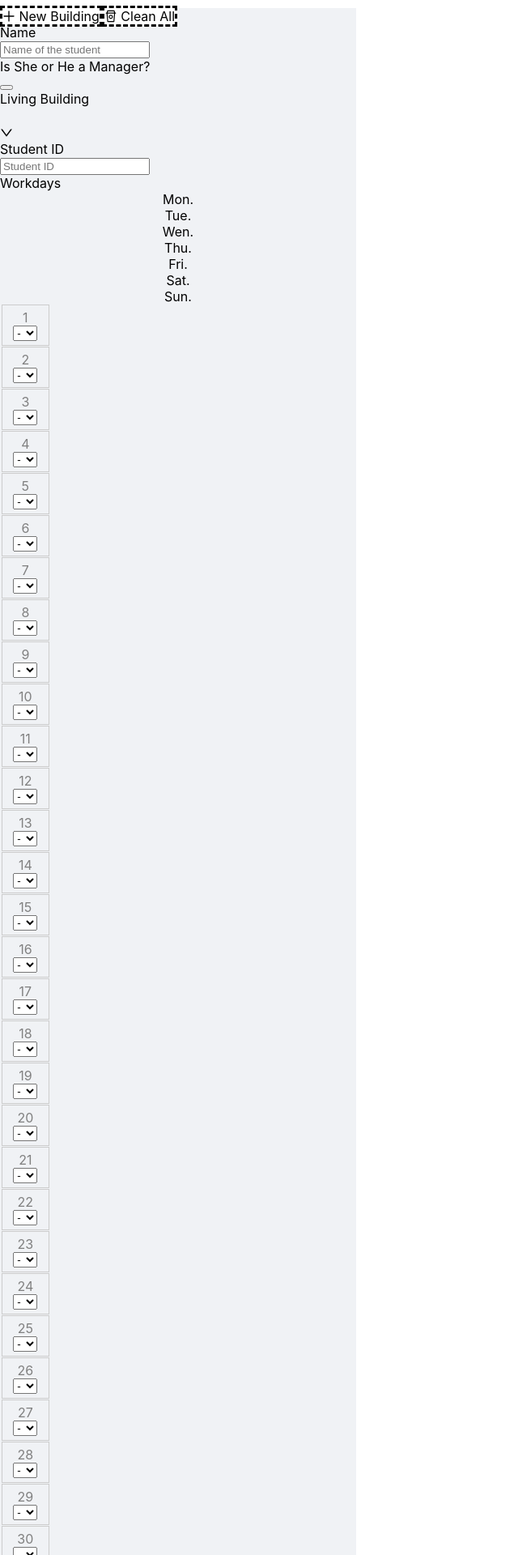
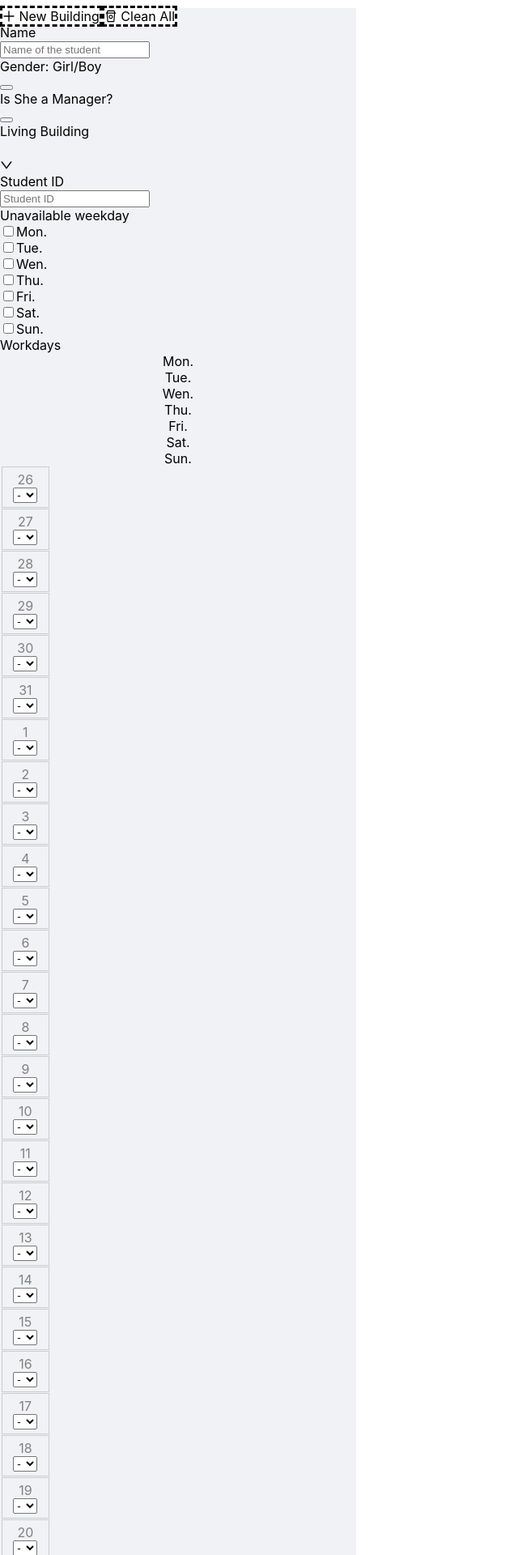
Before and after one commit to AmagiDDmxh/caicai-schedule, a React (Create React App) app: page / in a window 1280 px wide. Shown: the top 1920 px of the page at 81% size, without its empty margins (0-640 px from the left). Built offline with nearby package versions, Linux system fonts and the light colour scheme.

Commit message:
Add Fields and adjust weekday

```diff
--- a/src/AddStudentForm.tsx
+++ b/src/AddStudentForm.tsx
@@ -24,7 +24,7 @@ import { v4 as uuid } from "uuid";
 
 import { Student } from "./models";
 import "./AddStudentForm.css";
-import { generateMonth } from "./utils";
+import { MONTH } from "./utils";
 import Datepicker, { DateSelect } from "./components/Datepicker";
 
 const capitalize = (str: string) => str[0].toUpperCase() + str.slice(1);
@@ -59,11 +59,12 @@ const AddStudentForm: React.FC<FormProps> = ({
   isEdit,
   buildings,
 }) => {
-  const months = useMemo(() => generateMonth(), []);
+  const [genderValue, setGenderValue] = useState("She");
+  const [unavailables, setUnavailables] = useState<number[]>([]);
   const [form] = Form.useForm<Student>();
 
   const [selectedWorkdays, setSelectedWorkdays] = useState<DateSelect[]>(
-    months.map((day) => ({ day }))
+    MONTH.map((day) => ({ day }))
   );
 
   useEffect(() => {
@@ -77,6 +78,8 @@ const AddStudentForm: React.FC<FormProps> = ({
   }, [student, isEdit, form]);
 
   const handleAdd = async () => {
+    console.log(form.getFieldsValue());
+
     const validate = await form.validateFields();
     if (!validate) return;
 
@@ -108,7 +111,7 @@ const AddStudentForm: React.FC<FormProps> = ({
 
   const onResetForm = () => {
     form.resetFields();
-    setSelectedWorkdays(months.map((day) => ({ day })));
+    setSelectedWorkdays(MONTH.map((day) => ({ day })));
   };
 
   return (
@@ -126,13 +129,28 @@ const AddStudentForm: React.FC<FormProps> = ({
         <Input placeholder="Name of the student" />
       </Form.Item>
 
+      <Row gutter={100}>
+        <Col>
+          <Form.Item
+            name="gender"
+            valuePropName="checked"
+            label="Gender: Girl/Boy"
+          >
+            <Switch
+              onChange={(checked) => setGenderValue(checked ? "He" : "She")}
+            />
+          </Form.Item>
+        </Col>
+        <Col>
           <Form.Item
             name="isManager"
             valuePropName="checked"
-        label="Is She or He a Manager?"
+            label={`Is ${genderValue} a Manager?`}
           >
             <Switch />
           </Form.Item>
+        </Col>
+      </Row>
 
       <Form.Item
         label="Living Building"
@@ -157,6 +175,30 @@ const AddStudentForm: React.FC<FormProps> = ({
         <Input placeholder="Student ID" />
       </Form.Item>
 
+      <Form.Item label="Unavailable weekday" name="unavailable">
+        <Checkbox.Group
+          onChange={(values) => {
+            // console.log(values);
+            setUnavailables(values as number[]);
+          }}
+        >
+          <Row>
+            {weekDays.map((day, index) => (
+              <Col flex={3} key={day}>
+                <Checkbox
+                  value={index}
+                  disabled={
+                    unavailables.length === 2 && !unavailables.includes(index)
+                  }
+                >
+                  {day}
+                </Checkbox>
+              </Col>
+            ))}
+          </Row>
+        </Checkbox.Group>
+      </Form.Item>
+
       <Form.Item name="workdays" label="Workdays">
         <Datepicker
           buildings={buildings}
@@ -165,111 +207,9 @@ const AddStudentForm: React.FC<FormProps> = ({
             setSelectedWorkdays(workdays);
           }}
         ></Datepicker>
-        {/* <Row>
-          <Col span={3}>
-            <Button
-              type="dashed"
-              icon={<BorderInnerOutlined />}
-              onClick={() => {
-                if (equals(selectedAvailableDays, months)) {
-                  return setSelectedAvailableDays([]);
-                }
-                setSelectedAvailableDays(months.slice());
-              }}
-            ></Button>
-          </Col>
+      </Form.Item>
 
-          {weekDays.map((day, index) => {
-            const weekday = (index + 1) % 7;
-
-            return (
-              <Col
-                span={3}
-                key={day}
-                onMouseEnter={() => setWeekHover(weekday)}
-                onMouseLeave={() => setWeekHover(undefined)}
-                onClick={() => {
-                  const availables = months.filter(
-                    (date) => date % 7 === weekday
-                  );
-                  // if already has
-                  if (
-                    availables.every((date) =>
-                      selectedAvailableDays.includes(date)
-                    )
-                  ) {
-                    return setSelectedAvailableDays(
-                      selectedAvailableDays.filter(
-                        (date) => !availables.includes(date)
-                      )
-                    );
-                  }
-                  setSelectedAvailableDays([
-                    ...selectedAvailableDays,
-                    ...availables,
-                  ]);
-                }}
-                className="weekday"
-              >
-                {day}
-              </Col>
-            );
-          })}
-        </Row>
-        <Checkbox.Group
-          className="checkbox-group"
-          value={selectedAvailableDays}
-          onChange={(availables) => {
-            setSelectedAvailableDays(availables as number[]);
-          }}
-        >
-          {splitEvery(7, months).map((week, index) => (
-            <Row key={`week-row-${index}`}>
-              <Button
-                type="dashed"
-                icon={<CheckOutlined />}
-                onMouseEnter={() =>
-                  setWeekRowInterval([index * 7 + 1, index * 7 + 7])
-                }
-                onMouseLeave={() => setWeekRowInterval([])}
-                onClick={() => {
-                  const aWeek = Array(7)
-                    .fill(0)
-                    .map((_, i) => index * 7 + i + 1);
-
-                  if (
-                    aWeek.every((date) => selectedAvailableDays.includes(date))
-                  ) {
-                    return setSelectedAvailableDays(
-                      selectedAvailableDays.filter(
-                        (date) => !aWeek.includes(date)
-                      )
-                    );
-                  }
-                  setSelectedAvailableDays(selectedAvailableDays.concat(aWeek));
-                }}
-              ></Button>
-              {week.map((day) => {
-                const [startInterval, endInterval] = weekRowInterval!;
-
-                const hover =
-                  day % 7 === weekHover ||
-                  (startInterval <= day && day <= endInterval);
-                return (
-                  <Col span={3} key={day}>
-                    <Checkbox
-                      className={`checkbox-column ${hover ? "hover" : ""}`}
-                      value={day}
-                    >
-                      {day}
-                    </Checkbox>
-                  </Col>
-                );
-              })}
-            </Row>
-          ))}
-        </Checkbox.Group> */}
-      </Form.Item>
+      <Form.Item></Form.Item>
 
       <Divider />
       {isEdit && (
--- a/src/App.tsx
+++ b/src/App.tsx
@@ -19,10 +19,9 @@ import {
 } from "./constants";
 import StudentSchedules, { TableProps as Schedule } from "./StudentSchedules";
 import BuildingList from "./BuildingList";
-import { generateMonth } from "./utils";
+import { MONTH } from "./utils";
 import "./App.css";
 
-const month = generateMonth();
 const { Content, Sider, Header } = Layout;
 
 function useSemiPersistentState<T>(
@@ -64,7 +63,7 @@ function App() {
   );
 
   useEffect(() => {
-    const data: Schedule[] = month.map((date) => ({ date }));
+    const data: Schedule[] = MONTH.map((date) => ({ date }));
 
     for (const student of students) {
       for (const workday of student.workdays) {
@@ -119,15 +118,14 @@ function App() {
   const handleImportStudentList: ChangeEventHandler<HTMLInputElement> = async (
     e
   ) => {
+    if (e.target.files?.[0]) {
       setIsLoading(true);
-    console.log("import", e);
       const fileReader = new FileReader();
       fileReader.onload = function (progressEvent) {
-      console.log("reading file:", progressEvent);
         const result = JSON.parse(progressEvent.target!.result as string);
         console.log(result);
         const newStudents = result.map((student: Student) => {
-        const workdays = student.workdays ?? month.map((day) => ({ day }));
+          const workdays = student.workdays ?? MONTH.map((day) => ({ day }));
           const id = student.id ?? uuid();
           return {
             ...student,
@@ -136,13 +134,14 @@ function App() {
             workdays,
           };
         });
-      console.log(newStudents);
+        // console.log(newStudents);
 
         // append?
         setStudents(newStudents);
         setIsLoading(false);
       };
       fileReader.readAsText(e.target.files![0]);
+    }
   };
 
   return (
@@ -173,7 +172,7 @@ function App() {
       <Content>
         <Header className="caiying-header">
           <Space>
-            <Button type="primary">Auto Fill Blank</Button>
+            <Button type="primary">Schedule student</Button>
             <Input
               type="file"
               onChange={handleImportStudentList}
@@ -182,8 +181,8 @@ function App() {
               placeholder="Import Data"
             />
             <Button type="default">Export To Excel</Button>
-            <Button type="text">Give It a Like</Button>
-            <Button type="link">Say hello to Amagi</Button>
+            {/* <Button type="text">Give It a Like</Button> */}
+            {/* <Button type="link">Say hello to Amagi</Button> */}
           </Space>
         </Header>
         <StudentList
--- a/src/BuildingList.tsx
+++ b/src/BuildingList.tsx
@@ -41,8 +41,6 @@ const BuildingList: React.FC<BuildingListProps> = ({ buildings, onChange }) => {
   const newInputRef = useRef<Input>(null);
   const editInputRef = useRef<Input>(null);
 
-  useEffect(() => {}, [buildings]);
-
   const handleEditInputChange: InputChangeHandler = ({ target: { value } }) => {
     setEditInputValue(value);
   };
@@ -78,8 +76,20 @@ const BuildingList: React.FC<BuildingListProps> = ({ buildings, onChange }) => {
   const showNewInput = () => {
     setInputVisible(true);
     // newInputRef.current && newInputRef.current.focus();
-    setTimeout(() => newInputRef.current?.focus(), 0);
+    // setTimeout(() => newInputRef.current?.focus(), 0);
   };
+
+  useEffect(() => {
+    if (inputVisible && newInputRef.current) {
+      newInputRef.current.focus()
+    }
+  }, [inputVisible])
+
+  useEffect(() => {
+    if (editInputIndex > -1 && editInputRef.current) {
+      editInputRef.current.focus()
+    }
+  }, [editInputIndex])
 
   return (
     <>
--- a/src/StudentList.tsx
+++ b/src/StudentList.tsx
@@ -10,7 +10,7 @@ import {
 } from "@ant-design/icons";
 
 import { Student } from "./models";
-import { generateMonth } from "./utils";
+import { MONTH } from "./utils";
 import Datepicker, { DateSelect } from "./components/Datepicker";
 
 interface Props {
--- a/src/StudentSchedules.tsx
+++ b/src/StudentSchedules.tsx
@@ -3,7 +3,7 @@ import { Table, Typography } from "antd";
 import { ColumnsType } from "antd/lib/table";
 import faker from "faker";
 import Column from "antd/lib/table/Column";
-import { generateMonth } from "./utils";
+import { MONTH } from "./utils";
 
 export interface TableProps {
   date: string | number;
--- a/src/components/Datepicker.tsx
+++ b/src/components/Datepicker.tsx
@@ -1,9 +1,9 @@
 import React, { useState, FC, useMemo } from "react";
 import { BorderInnerOutlined, CheckOutlined } from "@ant-design/icons";
 import { Button, Col, Row, Select, Typography } from "antd";
-import { equals, flatten, splitEvery } from "ramda";
+import { equals, flatten, splitEvery, move } from "ramda";
+import dj from "dayjs";
 import { css } from "emotion";
-import { generateMonth } from "../utils";
 import "./Datepicker.css";
 
 const { Option } = Select;
@@ -22,6 +22,21 @@ const weekDayList = [
 ]
   .map(capitalize)
   .map(shortWord);
+
+function getWeekdays(
+  weekday = dj()
+    .month(dj().month() - 1)
+    .date(26)
+    .day()
+) {
+  let weekdays = weekDayList;
+  if (weekday === 0) return move(-1, 0, weekdays);
+  let i = 1;
+  while (i++ < weekday) {
+    weekdays = move(0, -1, weekdays);
+  }
+  return weekdays;
+}
 
 interface WorkdaySelectProps {
   buildings: string[];
@@ -180,11 +195,12 @@ const Datepicker: FC<DatepickerProps> = ({
   displaySelect: displaySelectProp,
 }) => {
   const splitedMonths = splitEvery(7, workdays);
+  const weekdays = getWeekdays();
 
   const displaySelect = displaySelectProp ?? true;
 
   const handleRowChange = (row: DateSelect[], index: number) => {
-    console.log('row change', row)
+    console.log("row change", row);
     const newWorkdays = [
       ...splitedMonths.slice(0, index),
       row,
@@ -204,14 +220,16 @@ const Datepicker: FC<DatepickerProps> = ({
           ></Button>
         </Col> */}
 
-        {weekDayList.map((day, index) => (
+        {weekdays.map((day, index) => (
           <Col
             flex={3}
             key={day}
             // onMouseEnter={() => setHoverColumn(index)}
             // onMouseLeave={() => setHoverColumn(-1)}
             // onClick={() => setSelectedColumn(index)}
-            className={css`text-align: center;`}
+            className={css`
+              text-align: center;
+            `}
           >
             {day}
           </Col>
--- a/src/models.ts
+++ b/src/models.ts
@@ -6,5 +6,7 @@ export interface Student {
   id: string;
   workdays: DateSelect[];
   isManager?: boolean;
-  total: number
+  total: number;
+  gender: boolean;
+  unavailables: number[];
 }
--- a/src/utils.ts
+++ b/src/utils.ts
@@ -1,22 +1,10 @@
 import dj from "dayjs";
-import isLeapYearPlugin from "dayjs/plugin/isLeapYear";
-dj.extend(isLeapYearPlugin);
 
-const getCurrentMonthDays = () => {
-  const now = dj();
-  const month = now.month() + 1;
-  const isLeapYear = now.isLeapYear();
-  const isFeb = month === 2;
-  if (isFeb) {
-    if (isLeapYear) return 29;
-    return 28;
-  }
-  const ordinaryMonths = [1, 3, 5, 7, 8, 10, 12];
-  if (ordinaryMonths.includes(month)) return 31;
-  return 31;
+const getCurrentDysInMonth = () => {
+  const prevDaysInMonth = dj().month(dj().month() - 1).daysInMonth()
+  const prevDaysArray = Array.from({ length: prevDaysInMonth - 25 }).map((_, index) => 26 + index)
+  const currDaysArray = Array.from({ length: 25 }).map((_, index) => index + 1)
+  return prevDaysArray.concat(currDaysArray)
 };
 
-export const generateMonth = () =>
-  Array(getCurrentMonthDays())
-    .fill(0)
-    .map((_, i) => i + 1);
+export const MONTH = getCurrentDysInMonth()
```
Also changed, not shown: 1 other file (tests, documents, lock files or other folders). Lines whose indentation alone changed are shown as unchanged.
